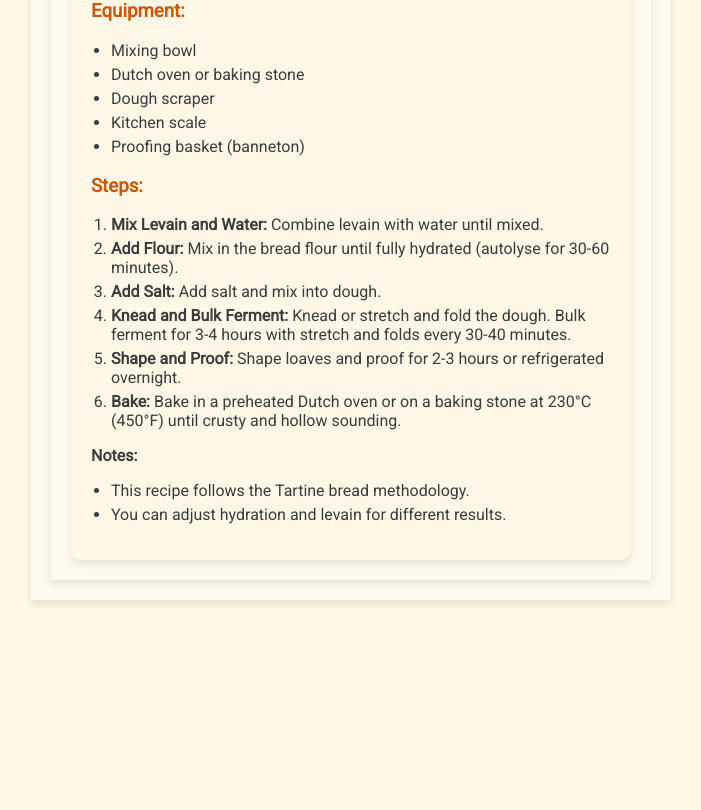
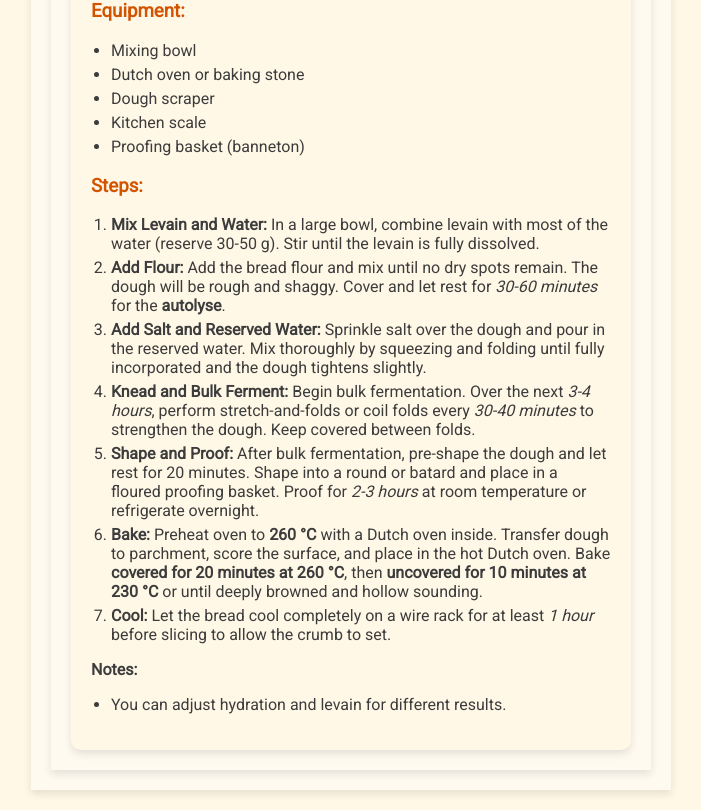
Before and after one commit to dagurbj/sourdough-pizza-calculator, a Vue app: page /bread in a window 1280 px wide. Shown: the part 878-1688 px from the top of the page, without its empty margins (289-990 px from the left). Before the commit the page ends 1498 px from the top, so only its background shows below. Built offline with nearby package versions, Linux system fonts and the light colour scheme.

Commit message:
Updated bread recipe (#8)

```diff
--- a/src/BreadCalculator.vue
+++ b/src/BreadCalculator.vue
@@ -64,19 +64,34 @@
 
     <h3>Steps:</h3>
     <ol>
-      <li><b>Mix Levain and Water:</b> Combine levain with water until mixed.</li>
-      <li><b>Add Flour:</b> Mix in the bread flour until fully hydrated (autolyse for 30-60 minutes).</li>
-      <li><b>Add Salt:</b> Add salt and mix into dough.</li>
-      <li><b>Knead and Bulk Ferment:</b> Knead or stretch and fold the dough. Bulk ferment for 3-4 hours with stretch
-        and folds every 30-40 minutes.</li>
-      <li><b>Shape and Proof:</b> Shape loaves and proof for 2-3 hours or refrigerated overnight.</li>
-      <li><b>Bake:</b> Bake in a preheated Dutch oven or on a baking stone at 230°C (450°F) until crusty and hollow
-        sounding.</li>
+      <li><b>Mix Levain and Water:</b> In a large bowl, combine levain with most of the water (reserve 30-50 g). Stir
+        until the levain is fully dissolved.</li>
+
+      <li><b>Add Flour:</b> Add the bread flour and mix until no dry spots remain. The dough will be rough and shaggy.
+        Cover and let rest for <i>30-60 minutes</i> for the <b>autolyse</b>.</li>
+
+      <li><b>Add Salt and Reserved Water:</b> Sprinkle salt over the dough and pour in the reserved water. Mix
+        thoroughly by squeezing and folding until fully incorporated and the dough tightens slightly.</li>
+
+      <li><b>Knead and Bulk Ferment:</b> Begin bulk fermentation. Over the next <i>3-4 hours</i>, perform
+        stretch-and-folds or coil folds every <i>30-40 minutes</i> to strengthen the dough. Keep covered between folds.
+      </li>
+
+      <li><b>Shape and Proof:</b> After bulk fermentation, pre-shape the dough and let rest for 20 minutes. Shape into a
+        round or batard and place in a floured proofing basket. Proof for <i>2-3 hours</i> at room temperature or
+        refrigerate overnight.</li>
+
+      <li><b>Bake:</b> Preheat oven to <b>260 °C</b> with a Dutch oven inside. Transfer dough to parchment, score the
+        surface, and place in the hot Dutch oven. Bake <b>covered for 20 minutes at 260 °C</b>, then <b>uncovered for 10
+          minutes at 230 °C</b> or until deeply browned and hollow sounding.</li>
+
+      <li><b>Cool:</b> Let the bread cool completely on a wire rack for at least <i>1 hour</i> before slicing to allow
+        the crumb to set.</li>
     </ol>
+
 
     <p><b>Notes:</b></p>
     <ul>
-      <li>This recipe follows the Tartine bread methodology.</li>
       <li>You can adjust hydration and levain for different results.</li>
     </ul>
   </div>
```
